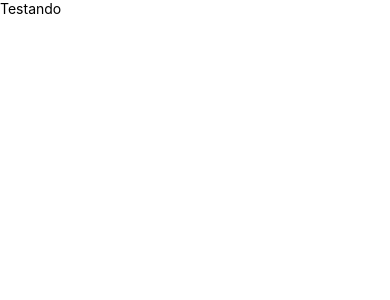
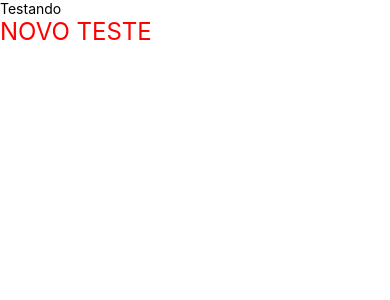
Before and after one commit to tfreitasdevv/vendasOnlineReactNative, a React Native app: screen / in a window 390 px wide. Shown: the top 300 px of the page. Built offline with nearby package versions, Linux system fonts and the light colour scheme.

Commit message:
Styled-components

```diff
--- a/package.json
+++ b/package.json
@@ -10,8 +10,10 @@
     "test": "jest"
   },
   "dependencies": {
+    "@types/styled-components-react-native": "^5.2.1",
     "react": "18.2.0",
-    "react-native": "0.72.4"
+    "react-native": "0.72.4",
+    "styled-components": "^6.0.7"
   },
   "devDependencies": {
     "@babel/core": "^7.20.0",
--- a/src/App.tsx
+++ b/src/App.tsx
@@ -1,9 +1,16 @@
 import React from "react";
 import { SafeAreaView, Text } from "react-native";
+import styled from "styled-components/native";
+
+const TextNew = styled.Text `
+    color: red;
+    font-size: 24px;
+    `;
 
 const App = () => {
     return <SafeAreaView>
         <Text>Testando</Text>
+        <TextNew>NOVO TESTE</TextNew>
     </SafeAreaView>
 }
 
```
Also changed, not shown: tsconfig.json (+6 -1 lines), 1 other file (tests, documents, lock files or other folders).
